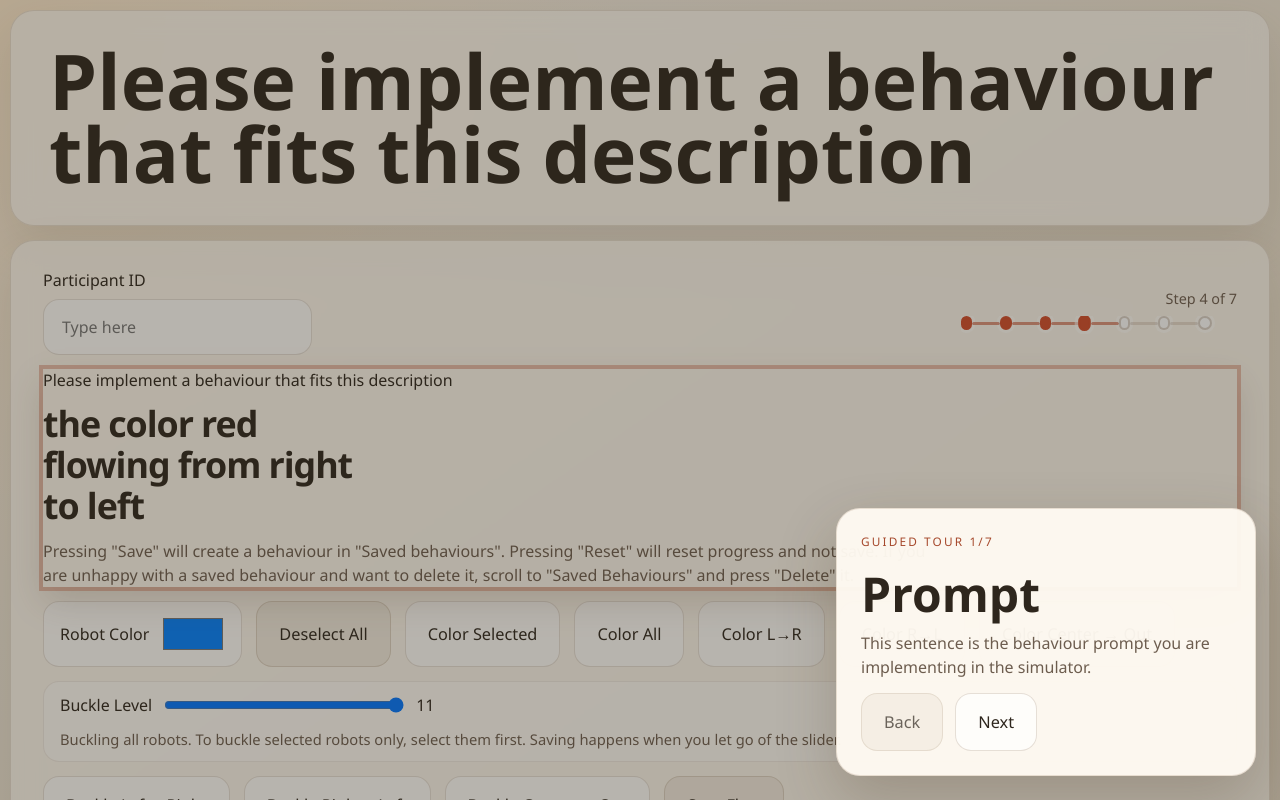
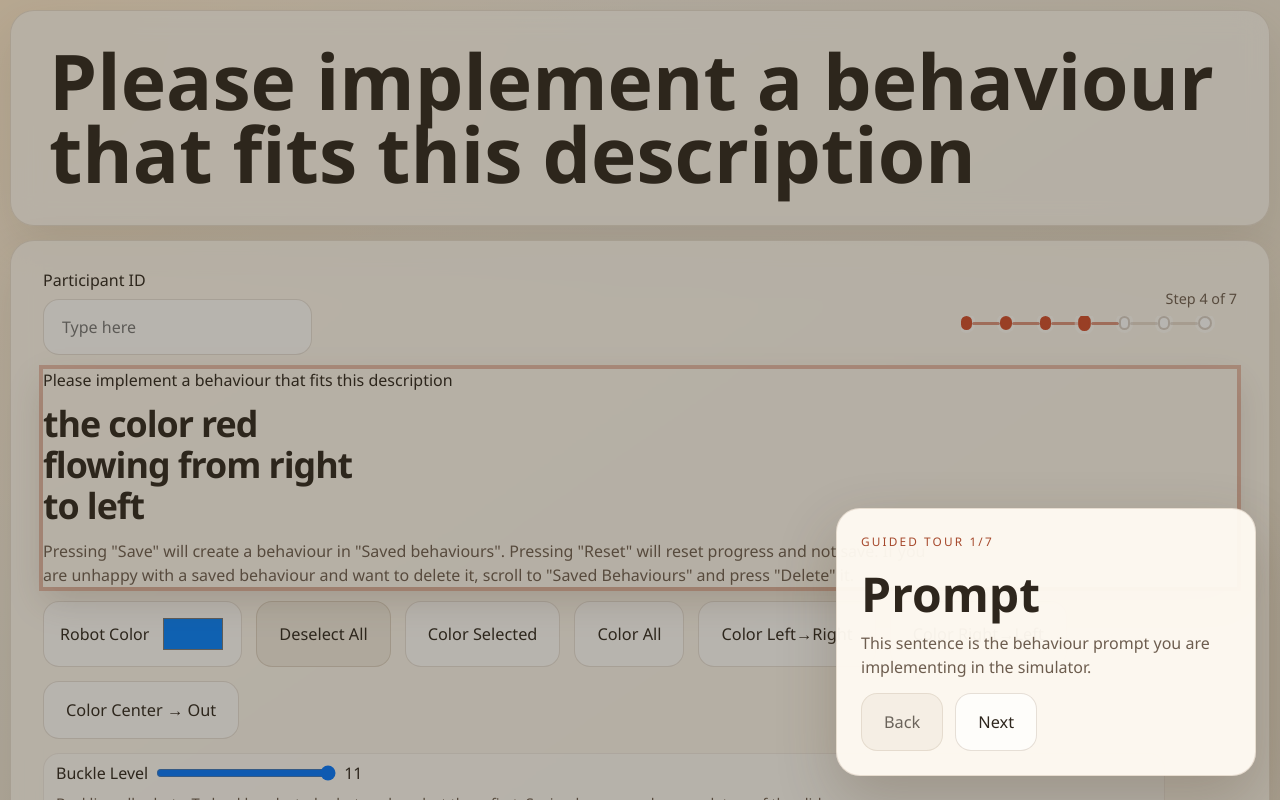
Before and after one commit to MerihanAlhafnawi/SwarmGardenSimulator, a Next.js app: page /implement in a window 1280 px wide. Shown: the top 800 px of the page. Built offline with nearby package versions, Linux system fonts and the light colour scheme; no server answers.

Commit message:
Tighten buckle slider and align flow labels

```diff
--- a/src/app/globals.css
+++ b/src/app/globals.css
@@ -382,9 +382,16 @@ button:disabled {
 }
 
 .slider-group-subtle {
+  gap: 8px;
+  padding: 8px 12px;
+  min-height: 0;
   border-color: rgba(116, 83, 54, 0.1);
   background: rgba(255, 255, 255, 0.42);
   box-shadow: none;
+}
+
+.slider-group-subtle input {
+  width: 180px;
 }
 
 .control-hint {
--- a/src/components/SwarmApplication.tsx
+++ b/src/components/SwarmApplication.tsx
@@ -947,7 +947,7 @@ export default function SwarmApplication({
               startLedFlow("left_to_right");
             }}
           >
-            Color L→R
+            Color Left→Right
           </button>
           <button
             onClick={() => {
@@ -955,7 +955,7 @@ export default function SwarmApplication({
               startLedFlow("right_to_left");
             }}
           >
-            Color R→L
+            Color Right→Left
           </button>
           <button
             onClick={() => {
```
